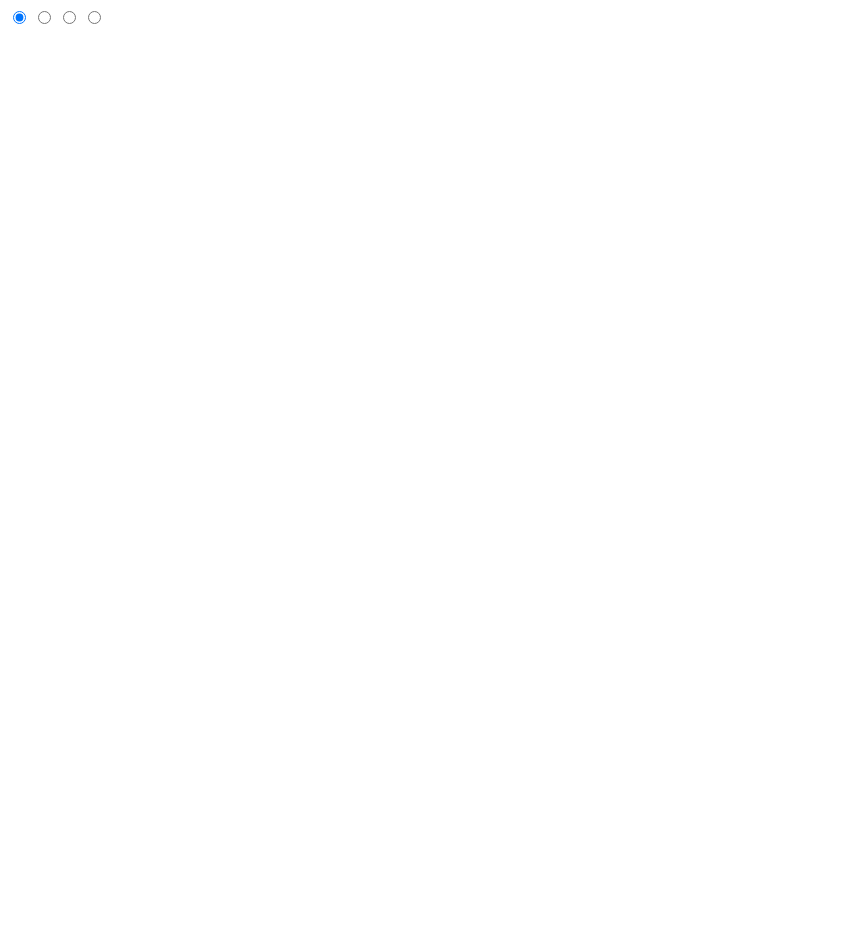
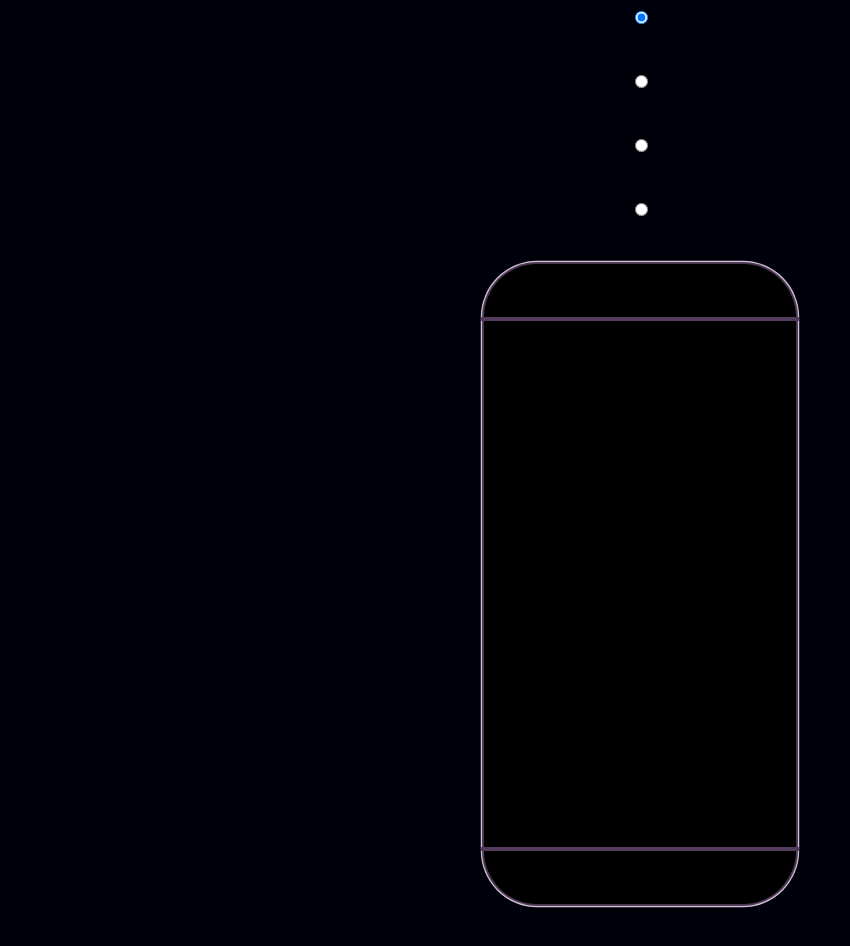
Before and after one commit to ayushr6/iphone-14-dynamic-island, a plain HTML site: page index.html in a window 1280 px wide. Shown: the whole page, without its empty margins (0-850 px from the left). Before the commit the page ends 800 px from the top, so only its background shows below. Drawn offline with Linux system fonts and the light colour scheme.

Commit message:
main styling

```diff
--- a/style.css
+++ b/style.css
@@ -24,3 +24,57 @@
     --c-s: 100%;
     --c-l: 50%;
 }
+
+@-webkit-keyframes appear{
+    to{
+        transform: scale3d(1, 1, 1);
+        opacity: 1;
+    }
+}
+
+@keyframes appear{
+    to{
+        transform: scale3d(1, 1, 1);
+        opacity: 1;
+    }
+}
+
+body{
+    background: #00000a;
+    display: flex;
+    flex-direction: column;
+    gap: 3rem;
+    align-items: center;
+    justify-content: center;
+    min-height: 100vh;
+    font-family: 'Inter';
+    font-size: var(--size);
+}
+
+.phone{
+    position: relative;
+    z-index: 1;
+    aspect-ratio: 37/76;
+    background-color: black;
+    height: var(--height);
+    border-radius: var(--border-radius);
+    box-shadow: 0 0 0.1em 0.25em hsl(var(--c-h), 20%, 25%), 0 0 0 var(--border-width) hsl(var(--c-h), 30%, 85%);
+    box-sizing: border-box;
+    opacity: 0;
+    transform: scale3d(1.1, 1.1, 1);
+    -webkit-animation: appear 1s var(--ease-out) forwards;
+    animation: appear 1s var(--ease-out) forwards;
+    --webkit-backface-visibility: hidden;
+}
+
+.phone::before{
+    content: "";
+    position: absolute;
+    top: var(--border-radius);
+    right: calc(var(--border-width) * -1);
+    bottom: calc(var(--border-radius));
+    left: calc(var(--border-width) * -1);
+    border: 0.5em solid hsl(var(--c-h), 20%, 30%);
+    border-left-width: 0;
+    border-right-width: 0;
+}
```
